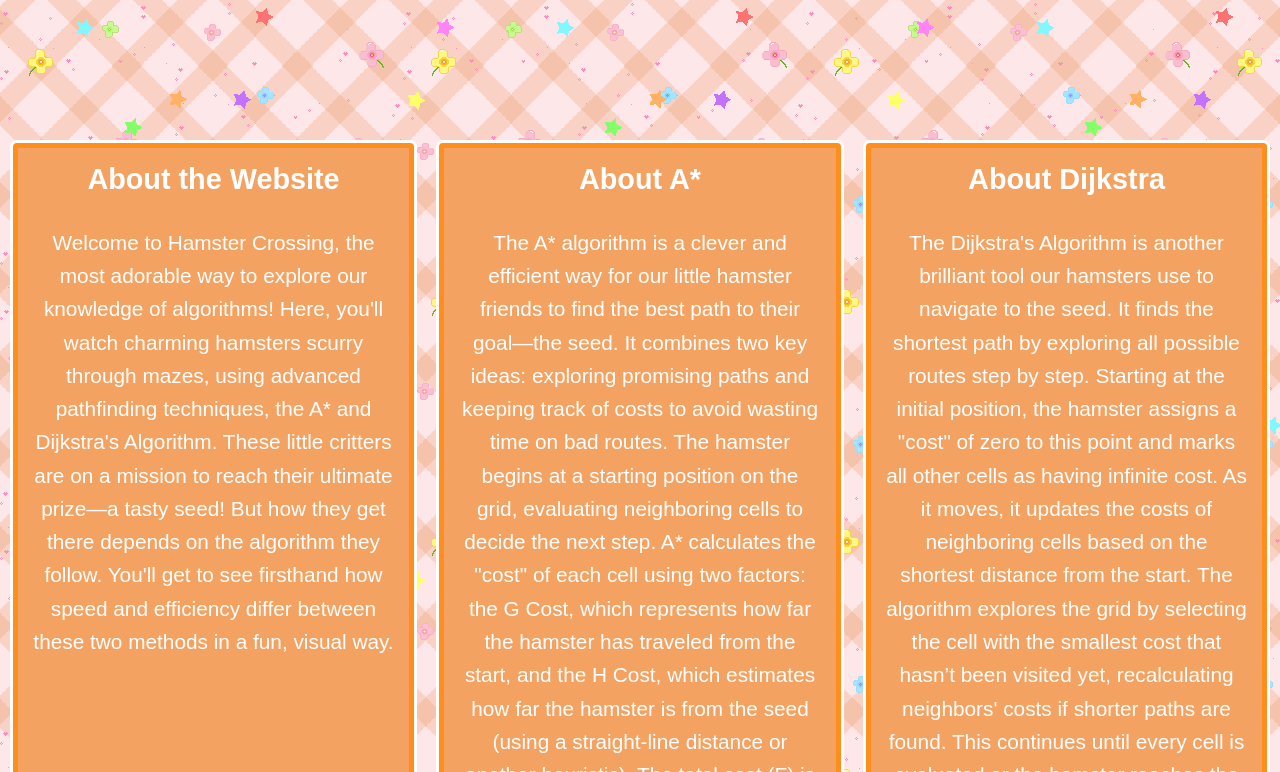
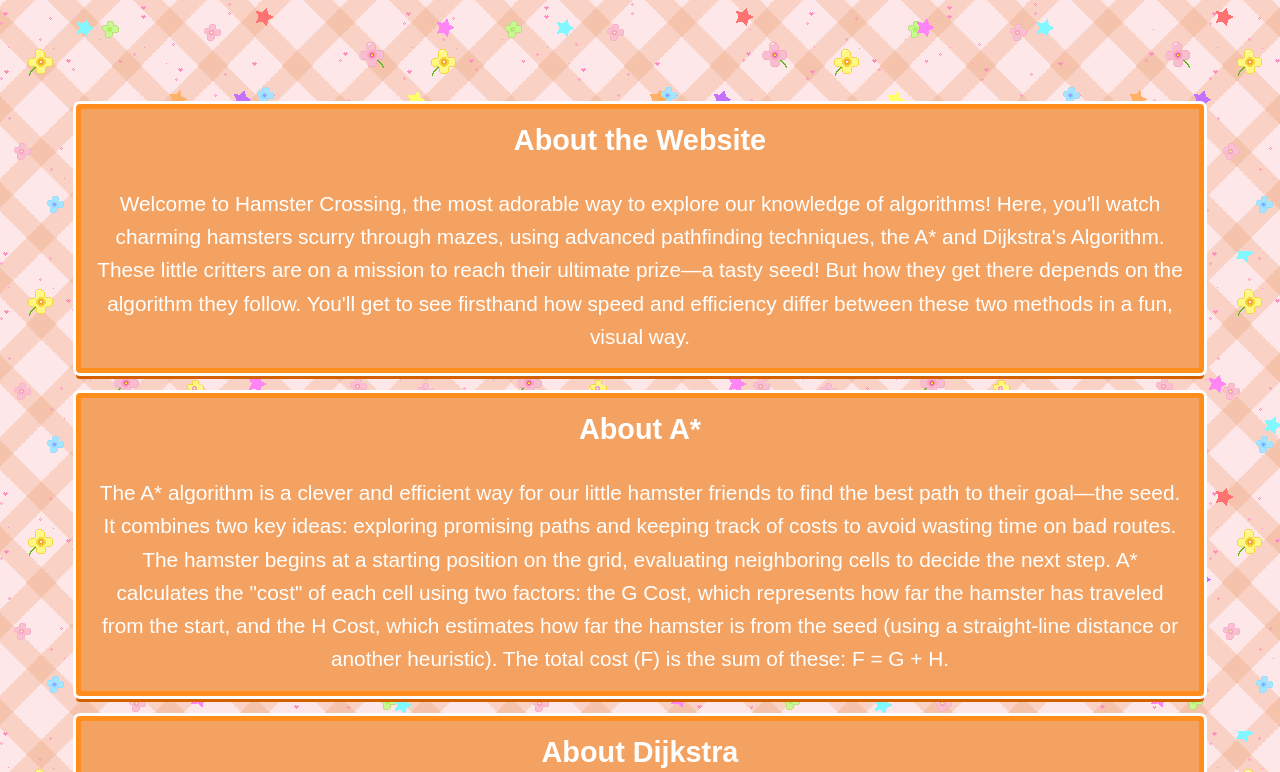
Before and after one commit to trey020304/Hamster-Crossing, a website: page Hamster-Crossing/src/hamsterMenu.html in a window 1280 px wide. Shown: the part 709-1481 px from the top of the page. Drawn offline with Linux system fonts and the light colour scheme; a web font is replaced by a local one.

Commit message:
Update menuStyle.css

```diff
--- a/Hamster-Crossing/src/styles/menuStyle.css
+++ b/Hamster-Crossing/src/styles/menuStyle.css
@@ -174,7 +174,7 @@ html, body {
 
 /* media queries for responsiveness */
 @media (max-width: 1384px) {
-    .scroll-container {
+    .scrollContainer {
         flex-direction: column;
         gap: 20px;
         overflow-x: unset;
```
